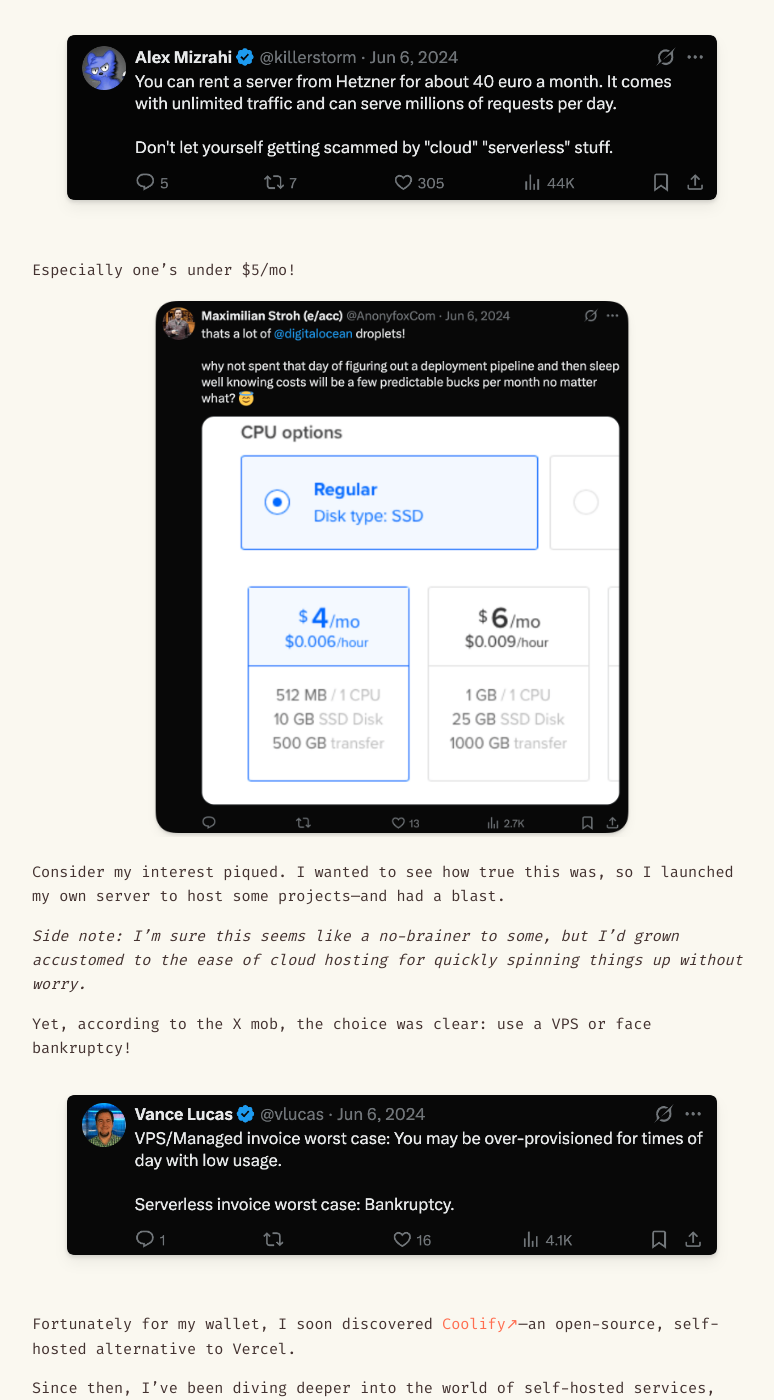
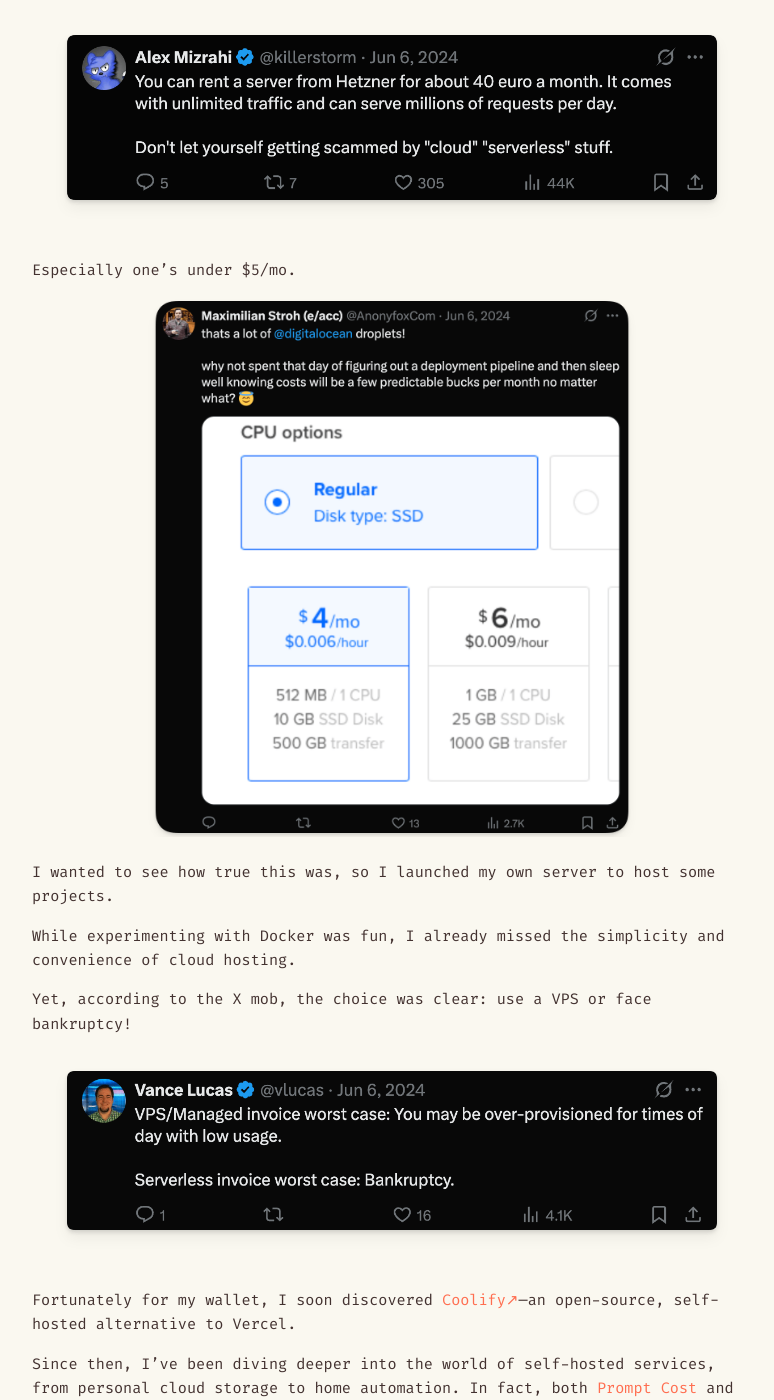
Before and after one commit to DavidMaliglowka/DavidMaliglowka.github.io, a Jekyll site: the page built from _projects/self-hosting.md, in a window 1280 px wide and 1400 px high, scrolled down 906 px. Shown: the whole window, without its empty margins (248-1022 px from the left). Built offline with Jekyll 4.4.1, drawn with Linux system fonts in a browser that asks for light colours.

Commit message:
Enhance self-hosting project page

```diff
--- a/_projects/self-hosting.md
+++ b/_projects/self-hosting.md
@@ -16,14 +16,14 @@
 ![helpful commentor](/assets/images/40dollar-hetzner.png)
 
 
-Especially one's under $5/mo!
+Especially one's under $5/mo.
 
 ![less helpful commentor](/assets/images/4dollar-vps-anyone.png)
 
 
-Consider my interest piqued. I wanted to see how true this was, so I launched my own server to host some projects—and had a blast.
+I wanted to see how true this was, so I launched my own server to host some projects.
 
-*Side note: I'm sure this seems like a no-brainer to some, but I'd grown accustomed to the ease of cloud hosting for quickly spinning things up without worry.*
+While experimenting with Docker was fun, I already missed the simplicity and convenience of cloud hosting.
 
 Yet, according to the X mob, the choice was clear: use a VPS or face bankruptcy!
 ![false dichotomy commentor](/assets/images/VPS-or-Bankruptcy.png)
```
